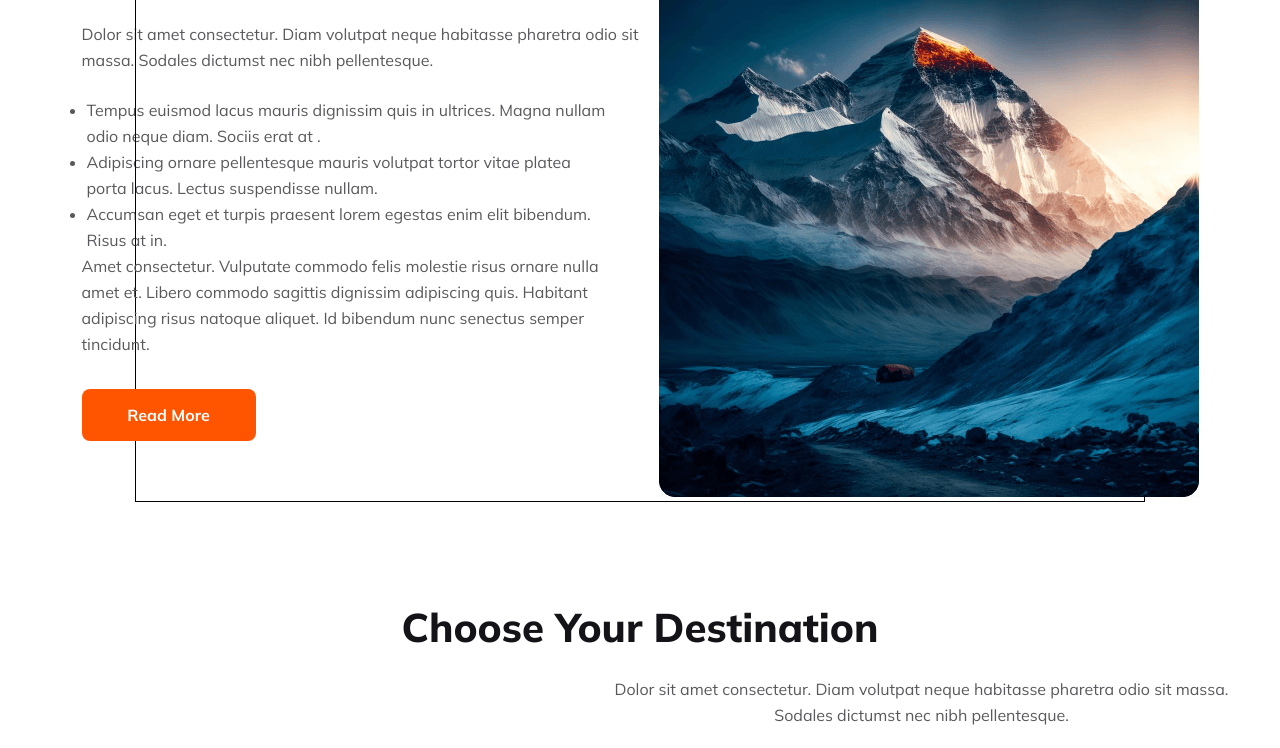
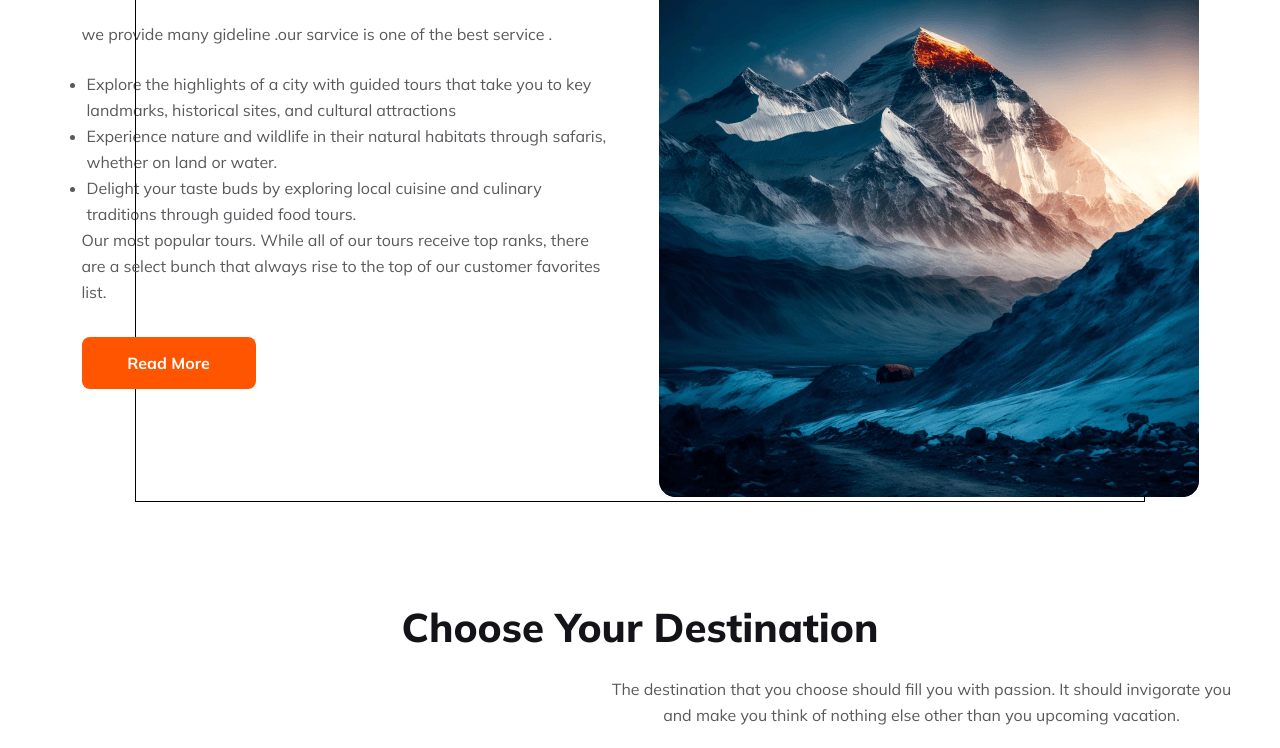
Before and after one commit to mizanurrahman70/B9-2-Easy-Tours, a plain HTML site: page index.html in a window 1280 px wide. Shown: the part 752-1500 px from the top of the page. Drawn offline with Linux system fonts and the light colour scheme.

Commit message:
added my carection code

```diff
--- a/index.html
+++ b/index.html
@@ -40,9 +40,7 @@
           </div>
           <div class="banner-p">
             <p>
-              Dolor sit amet consectetur. Nullam suspendisse vitae ultricies
-              dolor adipiscing. In et odio enim ac quis sapien urna eu
-              phasellus.
+              A global travel agency. Discover travelling in a whole new way with Travel Explorer. We help travelers plan their trips to ensure the best experience possible.
             </p>
           </div>
           <div class="banner-input">
@@ -63,29 +61,22 @@
           <div class="populer-contain">
             <h1>Our Popular Tours</h1>
             <p>
-              Dolor sit amet consectetur. Diam volutpat neque habitasse pharetra
-              odio sit massa. Sodales dictumst nec nibh pellentesque.
+              we provide many gideline .our sarvice is one of the best service .
             </p>
             <div class="little-p">
               <ul>
                 <li>
-                  Tempus euismod lacus mauris dignissim quis in ultrices. Magna
-                  nullam odio neque diam. Sociis erat at .
+                  Explore the highlights of a city with guided tours that take you to key landmarks, historical sites, and cultural attractions
                 </li>
                 <li>
-                  Adipiscing ornare pellentesque mauris volutpat tortor vitae
-                  platea porta lacus. Lectus suspendisse nullam.
+                  Experience nature and wildlife in their natural habitats through safaris, whether on land or water.
                 </li>
                 <li>
-                  Accumsan eget et turpis praesent lorem egestas enim elit
-                  bibendum. Risus at in.
+                  Delight your taste buds by exploring local cuisine and culinary traditions through guided food tours.
                 </li>
               </ul>
               <h3>
-                Amet consectetur. Vulputate commodo felis molestie risus ornare
-                nulla amet et. Libero commodo sagittis dignissim adipiscing
-                quis. Habitant adipiscing risus natoque aliquet. Id bibendum
-                nunc senectus semper tincidunt.
+                Our most popular tours. While all of our tours receive top ranks, there are a select bunch that always rise to the top of our customer favorites list.
               </h3>
             </div>
             <button class="prinari-btn">Read More</button>
@@ -101,8 +92,7 @@
           <div class="Destination-title">
             <h1>Choose Your Destination</h1>
             <p>
-              Dolor sit amet consectetur. Diam volutpat neque habitasse pharetra
-              odio sit massa. Sodales dictumst nec nibh pellentesque.
+              The destination that you choose should fill you with passion. It should invigorate you and make you think of nothing else other than you upcoming vacation.
             </p>
           </div>
           <div class="Destination-img">
@@ -141,34 +131,33 @@
         <div class="Choose-container">
             <div class="Destination-title">
                 <h1 >Why Choose Us</h1>
-                <p >Dolor sit amet consectetur. Diam volutpat neque habitasse pharetra odio sit massa. Sodales dictumst nec nibh pellentesque.</p>
+                <p></p> When you work with us, you can count on personalized, one-on-one service <br> every step of the way. We earn your trust by being responsive, intuitive and honest</p>
             </div>
             <div class="Choo-little-container">
                 <div class="choose-title">
                     <img src="Images/house-solid.png" alt="">
                     <h1>Handpicked Hotels</h1>
-                    <p>Amet consectetur. Vulputate commodo felis molestie risus  ornare nulla amet et. Libero commodo sagittis dignissim adipiscing quis. Habitant adipiscing risus natoque aliquet. </p>
+                    <p>At our relaxing country house hotels, the Hand Picked magazine is your go-to guide for inspiration on fashion, travel and cultural things to do and see </p>
                 </div>
                 <div id="choose-2" class="choose-title">
                     <img src="Images/map-location-dot-solid.png" alt="">
                     <h1>World Class Service</h1>
-                    <p>Amet consectetur. Vulputate commodo felis molestie risus  ornare nulla amet et. Libero commodo sagittis dignissim adipiscing quis. Habitant adipiscing risus natoque aliquet. </p>
-                </div>
+                    <p> customer service refers to providing exceptional, unparalleled, and consistently outstanding support and assistance to customers </p>
+            </div>
             </div>
             <div id="chose-price" class="choose-title">
                 <img src="Images/tag-solid.png" alt="">
                 <h1>Best Price Guarantee</h1>
-                <p>Amet consectetur. Vulputate commodo felis molestie risus  ornare nulla amet et. Libero commodo sagittis dignissim adipiscing quis. Habitant adipiscing risus natoque aliquet. </p>
-            </div>
-        </div>
-
+                <p>If you find a lower price elsewhere within 24 hours of booking, we will match the lower rate</p>
+                </div>
+                </div>
       </section>
       <!-- Deals section start -->
       <section class="Deals-section">
         <div class="Deals-container">
             <div class="Destination-title">
                 <h1>Deals & Discounts</h1>
-                <p>Dolor sit amet consectetur. Diam volutpat neque habitasse pharetra odio sit massa. Sodales dictumst nec nibh pellentesque.</p>
+                <p>Today's best deals and coupons from across the web, vetted by our team of experts. We find ALL the best deals daily and handpick every single deal we post</p>
             </div>
             <div class="deal-section-1">
                 <div class="deal-containt">
@@ -178,9 +167,8 @@
                     <h3><i class="fa-solid fa-location-dot"></i>Malaysia</h3>
                 </div>
                 <div class="deal-dtl">
-                    <h2>Tour To Satorini</h2>
-                    <p>Amet consectetur. Vulputate commodo felis
-                        molestie risus  ornare nulla amet et. Libero commodo sagittis dignissim adipiscing quis. Habitant adipiscing.</p>
+                    <h2>Tour To Tour</h2>
+                    <p>best travel agency, maldives tour,dubai,europe,india tour,kashmir tour,thailand tour,singapore, turkey bes</p>
                     <h1>Price: $1300-$1500</h1>
                     <button class="prinari-btn">Book Now</button>
                 </div>
@@ -229,7 +217,7 @@
                 <h1>Easy <span class="tour">Tours</span></h1>
             </div>
             <div class="footer-p">
-              <p>Lorem ipsum dolor sit amet consectetur. Nulla sit viverra morbi vitae blandit <br> orci potenti vulputate. Leo erat maecenas vitae elementum ultricies nullam. </p>
+              <p>The journey through the Waldorf grades will transform your child. Its make us happy <br> Tour is very important every humang being  </p>
             </div>
             <div class="fotter-icon">
               <p><i class="fa-brands fa-twitter"></i></p>
```
